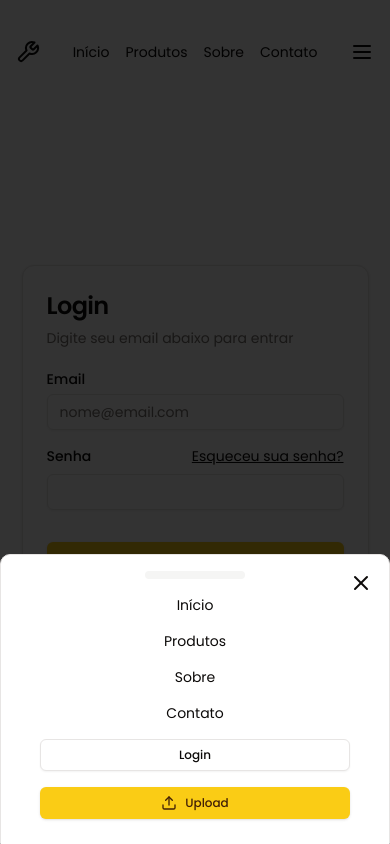
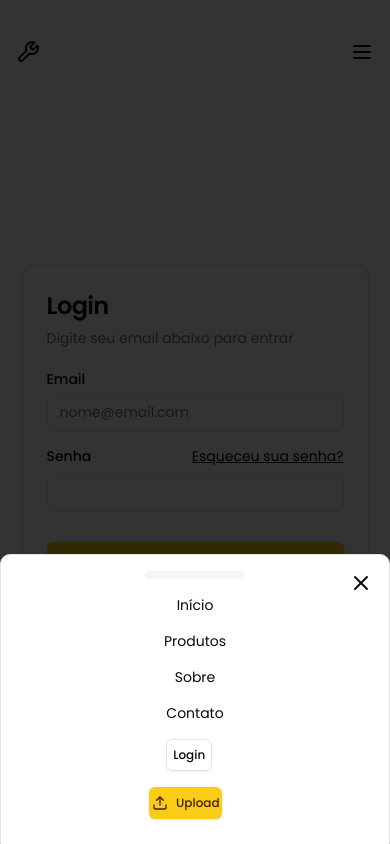
Before and after one commit to RandintN/frontend-pecas-online-x, a Next.js app: page /login in a window 390 px wide. Both pictures are taken after a click on the icon 362 px from the left and 52 px from the top of the page. Built offline with nearby package versions, Linux system fonts and the light colour scheme.

Commit message:
feat: hide links on mobile and added login and register navigation on mobile

```diff
--- a/components/application/Header.tsx
+++ b/components/application/Header.tsx
@@ -21,7 +21,7 @@ export default function Header() {
         <Wrench className="h-6 w-6" />
         <span className="sr-only">Logo</span>
       </Link>
-      <nav className="ml-auto flex gap-4 sm:gap-6 items-center">
+      <nav className="ml-auto gap-4 sm:gap-6 items-center hidden md:flex">
         <Link className="text-sm hover:underline underline-offset-4" href="#">
           Início
         </Link>
@@ -91,13 +91,17 @@ export default function Header() {
               >
                 Contato
               </Link>
+              <Link href={"/login"}>
                 <Button variant="outline" size="sm" className="w-[80%]">
                   Login
                 </Button>
+              </Link>
+              <Link href={"/signup"}>
                 <Button size="sm" className="w-[80%]">
                   <Upload className="h-4 w-4" />
                   Upload
                 </Button>
+              </Link>
             </nav>
           </DrawerContent>
         </Drawer>
```
Lines whose indentation alone changed are shown as unchanged.
